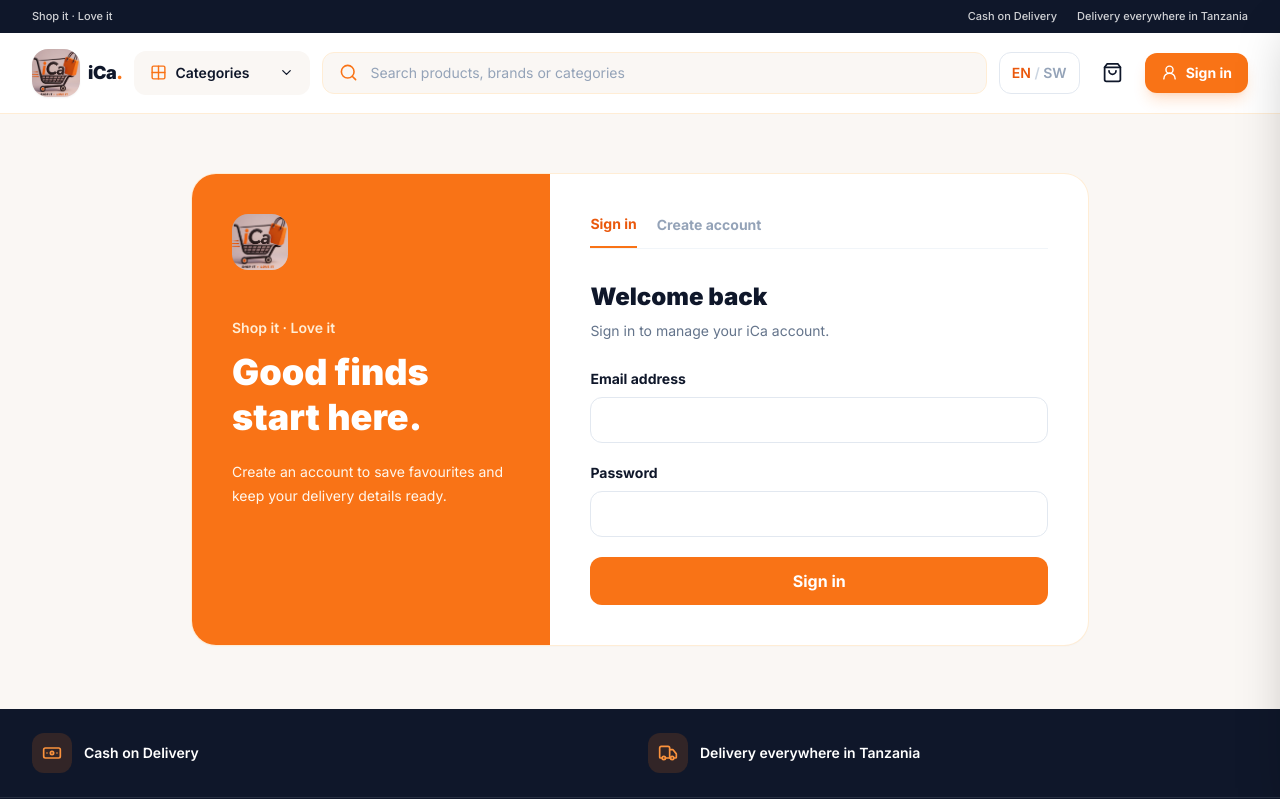
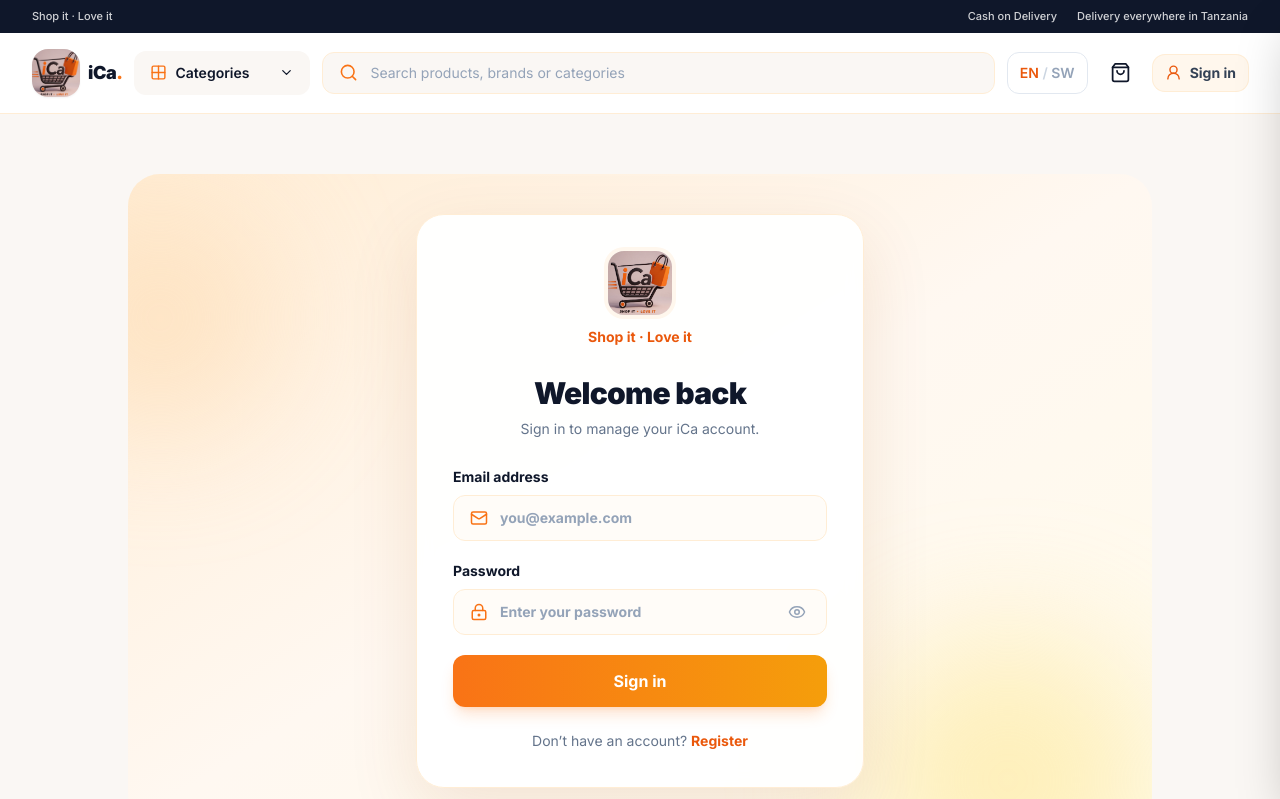
Before and after one commit to TinoJp/IcaShop, a React (Vite) app: page /login in a window 1280 px wide. Shown: the top 799 px of the page. Built offline with nearby package versions, Linux system fonts and the light colour scheme; no server answers; the database is empty.

Commit message:
login page

```diff
--- a/src/App.tsx
+++ b/src/App.tsx
@@ -717,9 +717,28 @@ function AppContent() {
           </button>
           <button
             onClick={openAccountOrLogin}
-            className="hidden items-center gap-2 rounded-xl bg-orange-500 px-4 py-2.5 text-sm font-bold text-white shadow-lg shadow-orange-500/20 transition hover:bg-orange-600 sm:flex"
+            aria-label={user ? `Open ${profile?.full_name || 'user'} account` : t('signIn')}
+            className="flex items-center gap-2 rounded-xl bg-orange-50 px-2.5 py-2 text-sm font-bold text-slate-700 ring-1 ring-orange-100 transition hover:bg-orange-100 sm:px-3"
           >
-            <UserRound size={17} /> {user ? profile?.full_name || t('myAccount') : t('signIn')}
+            {user ? (
+              <>
+                <span className="flex h-9 w-9 shrink-0 items-center justify-center overflow-hidden rounded-full bg-white ring-1 ring-orange-200">
+                  {profile?.avatar_url ? (
+                    <img src={profile.avatar_url} alt="" className="h-full w-full object-cover" />
+                  ) : (
+                    <UserRound size={17} className="text-orange-500" aria-hidden="true" />
+                  )}
+                </span>
+                <span className="hidden max-w-36 text-left md:block">
+                  <span className="block truncate leading-tight">{profile?.full_name || user.email}</span>
+                  <span className="block text-[11px] font-medium text-slate-500">{profile?.role === 'admin' ? 'Administrator' : 'Customer'}</span>
+                </span>
+              </>
+            ) : (
+              <>
+                <UserRound size={17} className="text-orange-600" /> <span>{t('signIn')}</span>
+              </>
+            )}
           </button>
         </div>
       </header>
--- a/src/pages/AuthShared.tsx
+++ b/src/pages/AuthShared.tsx
@@ -1,40 +1,19 @@
-import type { ReactNode } from 'react';
-import type { AuthPageProps } from '@/pages/useAuthForm';
+import { useState, type ReactNode } from 'react';
+import { Eye, EyeOff, LockKeyhole, Mail } from 'lucide-react';
 
 export function AuthLayout({ children }: { children: ReactNode }) {
   return (
-    <section className="mx-auto mt-10 grid max-w-4xl overflow-hidden rounded-3xl bg-white shadow-sm ring-1 ring-orange-100 lg:grid-cols-[0.8fr_1.2fr]">
-      <div className="bg-orange-500 p-8 text-white sm:p-10">
-        <img src="/logo.jpeg" alt="iCa Shop it Love it logo" className="h-14 w-14 rounded-2xl object-cover" />
-        <p className="mt-12 text-sm font-semibold text-orange-100">Shop it · Love it</p>
-        <h1 className="mt-3 text-4xl font-black leading-tight">
-          Good finds
-          <br />
-          start here.
-        </h1>
-        <p className="mt-5 text-sm leading-6 text-orange-50">Create an account to save favourites and keep your delivery details ready.</p>
+    <section className="relative mx-auto my-8 flex min-h-[min(680px,calc(100vh-12rem))] max-w-5xl items-center justify-center overflow-hidden rounded-[2rem] bg-gradient-to-br from-orange-100 via-[#FFF8F1] to-amber-50 px-4 py-10 sm:my-10 sm:px-8">
+      <div className="pointer-events-none absolute -left-20 top-8 h-56 w-56 rounded-full bg-orange-200/50 blur-3xl" />
+      <div className="pointer-events-none absolute -bottom-24 right-0 h-72 w-72 rounded-full bg-amber-200/50 blur-3xl" />
+      <div className="relative w-full max-w-md rounded-[1.75rem] border border-orange-100 bg-white/95 p-6 shadow-[0_24px_70px_rgba(154,75,18,0.12)] backdrop-blur sm:p-9">
+        <div className="mb-7 text-center">
+          <img src="/logo.jpeg" alt="iCa Shop it Love it logo" className="mx-auto h-16 w-16 rounded-2xl object-cover shadow-sm ring-4 ring-orange-50" />
+          <p className="mt-3 text-sm font-bold text-orange-600">Shop it · Love it</p>
         </div>
-      <div className="p-6 sm:p-10">{children}</div>
+        {children}
+      </div>
     </section>
-  );
-}
-
-export function AuthTabs({ mode, onModeChange }: { mode: 'login' | 'register'; onModeChange: AuthPageProps['onModeChange'] }) {
-  return (
-    <div className="mb-8 flex gap-5 border-b border-slate-100 text-sm font-bold">
-      <button
-        onClick={() => onModeChange('login')}
-        className={`pb-3 ${mode === 'login' ? 'border-b-2 border-orange-500 text-orange-600' : 'text-slate-400'}`}
-      >
-        Sign in
-      </button>
-      <button
-        onClick={() => onModeChange('register')}
-        className={`pb-3 ${mode === 'register' ? 'border-b-2 border-orange-500 text-orange-600' : 'text-slate-400'}`}
-      >
-        Create account
-      </button>
-    </div>
   );
 }
 
@@ -42,30 +21,48 @@ export function EmailField({ value, onChange }: { value: string; onChange: (valu
   return (
     <label className="block text-sm font-bold">
       Email address
+      <span className="mt-2 flex items-center gap-3 rounded-xl border border-orange-100 bg-orange-50/40 px-4 transition focus-within:border-orange-400 focus-within:ring-4 focus-within:ring-orange-100">
+        <Mail size={18} className="shrink-0 text-orange-500" aria-hidden="true" />
         <input
           type="email"
           value={value}
           onChange={(event) => onChange(event.target.value)}
           required
-        className="auth-input"
+          autoComplete="email"
+          placeholder="you@example.com"
+          className="min-w-0 flex-1 bg-transparent py-3 outline-none placeholder:text-slate-400"
         />
+      </span>
     </label>
   );
 }
 
 export function PasswordField({ value, onChange, signup = false }: { value: string; onChange: (value: string) => void; signup?: boolean }) {
+  const [visible, setVisible] = useState(false);
   return (
     <label className="block text-sm font-bold">
       Password
+      <span className="mt-2 flex items-center gap-3 rounded-xl border border-orange-100 bg-orange-50/40 px-4 transition focus-within:border-orange-400 focus-within:ring-4 focus-within:ring-orange-100">
+        <LockKeyhole size={18} className="shrink-0 text-orange-500" aria-hidden="true" />
         <input
-        type="password"
+          type={visible ? 'text' : 'password'}
           minLength={signup ? 8 : undefined}
           autoComplete={signup ? 'new-password' : 'current-password'}
           value={value}
           onChange={(event) => onChange(event.target.value)}
           required
-        className="auth-input"
+          placeholder="Enter your password"
+          className="min-w-0 flex-1 bg-transparent py-3 outline-none placeholder:text-slate-400"
         />
+        <button
+          type="button"
+          onClick={() => setVisible((current) => !current)}
+          aria-label={visible ? 'Hide password' : 'Show password'}
+          className="shrink-0 rounded-md p-1 text-slate-400 transition hover:text-orange-600"
+        >
+          {visible ? <EyeOff size={18} /> : <Eye size={18} />}
+        </button>
+      </span>
       {signup && <span className="mt-2 block text-xs font-normal leading-5 text-slate-500">At least 8 characters, including uppercase and lowercase letters, a number, and a symbol.</span>}
     </label>
   );
@@ -75,7 +72,7 @@ export function SubmitButton({ submitting, label }: { submitting: boolean; label
   return (
     <button
       disabled={submitting}
-      className="w-full rounded-xl bg-orange-500 py-3 font-bold text-white transition hover:bg-orange-600 disabled:bg-slate-300"
+      className="w-full rounded-xl bg-gradient-to-r from-orange-500 to-amber-500 py-3.5 font-bold text-white shadow-lg shadow-orange-500/20 transition hover:from-orange-600 hover:to-amber-600 disabled:cursor-not-allowed disabled:from-slate-300 disabled:to-slate-300 disabled:shadow-none"
     >
       {submitting ? 'Please wait…' : label}
     </button>
--- a/src/pages/LoginPage.tsx
+++ b/src/pages/LoginPage.tsx
@@ -1,6 +1,5 @@
 import {
   AuthLayout,
-  AuthTabs,
   EmailField,
   PasswordField,
   SubmitButton,
@@ -12,15 +11,26 @@ export function LoginPage(props: AuthPageProps) {
 
   return (
     <AuthLayout>
-      <AuthTabs mode="login" onModeChange={props.onModeChange} />
-      <h2 className="text-2xl font-black">Welcome back</h2>
-      <p className="mt-2 text-sm text-slate-500">Sign in to manage your iCa account.</p>
+      <div className="text-center">
+        <h2 className="text-3xl font-black tracking-tight text-slate-900">Welcome back</h2>
+        <p className="mt-2 text-sm text-slate-500">Sign in to manage your iCa account.</p>
+      </div>
       <form onSubmit={(event) => void form.submit(event, 'login')} className="mt-7 space-y-5">
         <EmailField value={form.email} onChange={form.setEmail} />
         <PasswordField value={form.password} onChange={form.setPassword} />
         <SubmitButton submitting={form.submitting} label="Sign in" />
         {form.formError && <p className="text-sm font-semibold text-red-600">{form.formError}</p>}
       </form>
+      <p className="mt-6 text-center text-sm text-slate-500">
+        Don’t have an account?{' '}
+        <button
+          type="button"
+          onClick={() => props.onModeChange('register')}
+          className="font-bold text-orange-600 hover:text-orange-700"
+        >
+          Register
+        </button>
+      </p>
     </AuthLayout>
   );
 }
--- a/src/pages/RegisterPage.tsx
+++ b/src/pages/RegisterPage.tsx
@@ -1,6 +1,5 @@
 import {
   AuthLayout,
-  AuthTabs,
   EmailField,
   PasswordField,
   SubmitButton,
@@ -12,9 +11,10 @@ export function RegisterPage(props: AuthPageProps) {
 
   return (
     <AuthLayout>
-      <AuthTabs mode="register" onModeChange={props.onModeChange} />
-      <h2 className="text-2xl font-black">Create your account</h2>
-      <p className="mt-2 text-sm text-slate-500">It only takes a minute to get started.</p>
+      <div className="text-center">
+        <h2 className="text-3xl font-black tracking-tight text-slate-900">Create your account</h2>
+        <p className="mt-2 text-sm text-slate-500">It only takes a minute to get started.</p>
+      </div>
       <form onSubmit={(event) => void form.submit(event, 'register')} className="mt-7 space-y-5">
         <label className="block text-sm font-bold">
           Full name
@@ -43,6 +43,16 @@ export function RegisterPage(props: AuthPageProps) {
         <SubmitButton submitting={form.submitting} label="Create account" />
         {form.formError && <p className="text-sm font-semibold text-red-600">{form.formError}</p>}
       </form>
+      <p className="mt-6 text-center text-sm text-slate-500">
+        Already have an account?{' '}
+        <button
+          type="button"
+          onClick={() => props.onModeChange('login')}
+          className="font-bold text-orange-600 hover:text-orange-700"
+        >
+          Sign in
+        </button>
+      </p>
     </AuthLayout>
   );
 }
--- a/src/pages/admin/AdminLayout.tsx
+++ b/src/pages/admin/AdminLayout.tsx
@@ -1,6 +1,6 @@
 import { useState } from 'react';
 import { NavLink, Outlet } from 'react-router-dom';
-import { Activity, LayoutDashboard, LogOut, Menu, Package, Receipt, Store, Tags, Users, BarChart3, Settings, ShieldCheck, X } from 'lucide-react';
+import { Activity, LayoutDashboard, LogOut, Menu, Package, Receipt, Store, Tags, Users, BarChart3, Settings, ShieldCheck, UserRound, X } from 'lucide-react';
 import type { Profile } from '@/types';
 
 type AdminLayoutProps = { profile: Profile | null; onExit: () => void; onSignOut: () => void };
@@ -16,5 +16,5 @@ export function AdminLayout({ profile, onExit, onSignOut }: AdminLayoutProps) {
   const [open, setOpen] = useState(false);
   const linkClass = ({ isActive }: { isActive: boolean }) => `flex items-center gap-3 rounded-xl px-4 py-3 text-sm font-semibold transition ${isActive ? 'bg-orange-500 text-white shadow-lg shadow-orange-500/20' : 'text-slate-600 hover:bg-orange-50'}`;
   const sidebar = <div className="flex h-full flex-col overflow-y-auto p-4"><div className="mb-6 flex items-center gap-2 px-2 pt-1"><img src="/logo.jpeg" alt="iCa" className="h-10 w-10 rounded-xl object-cover"/><div><p className="font-black leading-tight">iCa<span className="text-orange-500">.</span></p><p className="text-[11px] text-slate-500">Shop admin</p></div></div><nav className="space-y-1">{NAV.map(({ to,label,icon:Icon,end })=><NavLink key={to} to={to} end={end} className={linkClass} onClick={()=>setOpen(false)}><Icon size={18}/>{label}</NavLink>)}</nav><div className="mt-auto space-y-1 border-t border-orange-100 pt-4"><button onClick={onExit} className="flex w-full items-center gap-3 rounded-xl px-4 py-3 text-sm font-semibold text-slate-600 hover:bg-orange-50"><Store size={18}/>Back to shop</button><button onClick={onSignOut} className="flex w-full items-center gap-3 rounded-xl px-4 py-3 text-sm font-semibold text-slate-600 hover:bg-orange-50"><LogOut size={18}/>Sign out</button></div></div>;
-  return <div className="min-h-screen bg-[#FAF7F4] text-[#0F172A]"><aside className="fixed inset-y-0 left-0 hidden w-64 border-r border-orange-100 bg-white lg:block">{sidebar}</aside>{open&&<div className="fixed inset-0 z-40 lg:hidden"><button aria-label="Close menu" className="absolute inset-0 bg-slate-900/40" onClick={()=>setOpen(false)}/><aside className="absolute inset-y-0 left-0 w-64 bg-white shadow-xl">{sidebar}</aside></div>}<div className="lg:pl-64"><header className="sticky top-0 z-30 flex items-center gap-3 border-b border-orange-100 bg-white/95 px-4 py-3 backdrop-blur sm:px-8"><button className="rounded-xl p-2 hover:bg-orange-50 lg:hidden" onClick={()=>setOpen(!open)} aria-label={open?'Close menu':'Open menu'}>{open?<X size={22}/>:<Menu size={22}/>}</button><div className="ml-auto text-right"><p className="text-sm font-bold leading-tight">{profile?.full_name||'Admin'}</p><p className="text-[11px] text-slate-500">Administrator</p></div></header><main className="mx-auto max-w-7xl px-4 pb-16 pt-6 sm:px-8"><Outlet/></main></div></div>;
+  return <div className="min-h-screen bg-[#FAF7F4] text-[#0F172A]"><aside className="fixed inset-y-0 left-0 hidden w-64 border-r border-orange-100 bg-white lg:block">{sidebar}</aside>{open&&<div className="fixed inset-0 z-40 lg:hidden"><button aria-label="Close menu" className="absolute inset-0 bg-slate-900/40" onClick={()=>setOpen(false)}/><aside className="absolute inset-y-0 left-0 w-64 bg-white shadow-xl">{sidebar}</aside></div>}<div className="lg:pl-64"><header className="sticky top-0 z-30 flex items-center gap-3 border-b border-orange-100 bg-white/95 px-4 py-3 backdrop-blur sm:px-8"><button className="rounded-xl p-2 hover:bg-orange-50 lg:hidden" onClick={()=>setOpen(!open)} aria-label={open?'Close menu':'Open menu'}>{open?<X size={22}/>:<Menu size={22}/>}</button><div className="ml-auto flex items-center gap-3"><div className="flex h-11 w-11 items-center justify-center overflow-hidden rounded-full bg-orange-50 ring-2 ring-orange-100">{profile?.avatar_url?<img src={profile.avatar_url} alt="" className="h-full w-full object-cover"/>:<UserRound size={21} className="text-orange-500" aria-hidden="true"/>}</div><div className="text-right"><p className="text-sm font-bold leading-tight">{profile?.full_name||'Admin'}</p><p className="text-[11px] text-slate-500">Administrator</p></div></div></header><main className="mx-auto max-w-7xl px-4 pb-16 pt-6 sm:px-8"><Outlet/></main></div></div>;
 }
```
Lines whose indentation alone changed are shown as unchanged.
